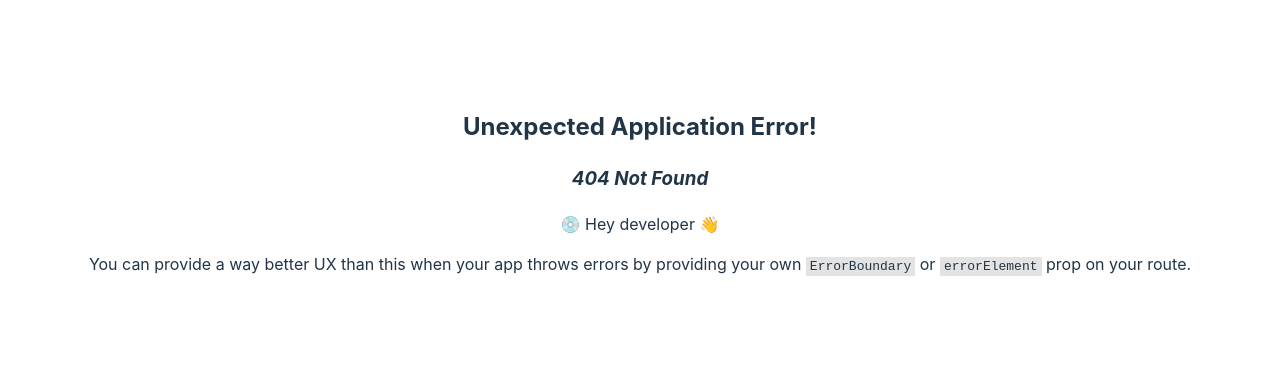
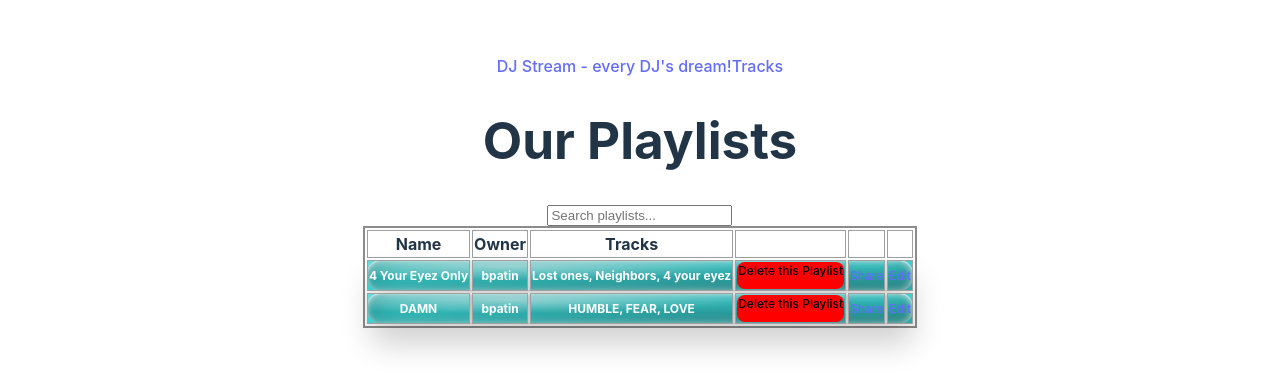
Before and after one commit to mattdeandrade/FRONT-Capstone-DJ, a React (Vite) app in the folder FrontDJ/: page /playlists in a window 1280 px wide. Before the commit this address had no page. Shown: the part 209-600 px from the top of the page. Built offline with nearby package versions, Linux system fonts and the light colour scheme.

Commit message:
Modified structure of code to test dummy playlist  data out while the backend finishes up

```diff
--- a/FrontDJ/src/features/Playlist/EditPlaylist.jsx
+++ b/FrontDJ/src/features/Playlist/EditPlaylist.jsx
@@ -5,54 +5,68 @@ import { useGetPlaylistQuery, useEditPlaylistMutation } from "./PlaylistSlice";
 export default function EditPlaylist() {
   const { id } = useParams();
   const navigate = useNavigate();
-  const {
-    data: playlist,
-    error: fetchError,
-    isLoading: fetchLoading,
-  } = useGetPlaylistQuery(id);
-  const [editPlaylist] = useEditPlaylistMutation();
+  // const {
+  //   data: playlist,
+  //   error: fetchError,
+  //   isLoading: fetchLoading,
+  // } = useGetPlaylistQuery(id);
+  // const [editPlaylist] = useEditPlaylistMutation();
 
   const [formData, setFormData] = useState({
     name: "",
     description: "",
-    trackIds: [],
+    tracks: [],
   });
   const [loading, setLoading] = useState(false);
   const [error, setError] = useState(null);
+  const playlist = {
+    id: 1,
+    name: "4 Your Eyez Only",
+    description:
+      "Lorem ipsum dolor, sit amet consectetur adipisicing elit. Laborum soluta natus illum consequatur atque unde earum aspernatur repudiandae magni laboriosam esse fugiat, labore nihil, accusantium ea iste? Culpa, nulla deleniti?",
+    ownerId: 1,
+    owner: { username: "bpatin" },
+    tracks: [
+      { id: 1, trackName: "Lost ones" },
+      { id: 2, trackName: "Neighbors" },
+      { id: 3, trackName: "4 your eyez" },
+    ],
+  };
 
   useEffect(() => {
     if (playlist) {
       setFormData({
         name: playlist.name,
         description: playlist.description,
-        trackIds: playlist.trackIds || [],
+        tracks: playlist.tracks || [],
       });
     }
-  }, [playlist]);
+  }, []);
 
-  const handleSubmit = async (event) => {
-    event.preventDefault();
-    setLoading(true);
-    setError(null);
+  // const handleSubmit = async (event) => {
+  //   event.preventDefault();
+  //   setLoading(true);
+  //   setError(null);
 
-    try {
-      await editPlaylist({ id, ...formData }).unwrap();
-      navigate("/playlists");
-    } catch (e) {
-      console.error(e);
-      setError("Failed to update playlist. Please try again.");
-    } finally {
-      setLoading(false);
-    }
-  };
+  //   try {
+  //     await editPlaylist({ id, ...formData }).unwrap();
+  //     navigate("/playlists");
+  //   } catch (e) {
+  //     console.error(e);
+  //     setError("Failed to update playlist. Please try again.");
+  //   } finally {
+  //     setLoading(false);
+  //   }
+  // };
 
-  if (fetchLoading) return <p>Loading playlist...</p>;
-  if (fetchError) return <p>Error loading playlist: {fetchError.message}</p>;
+  // if (fetchLoading) return <p>Loading playlist...</p>;
+  // if (fetchError) return <p>Error loading playlist: {fetchError.message}</p>;
 
   return (
-    <form onSubmit={handleSubmit} className="edit-playlist-form">
+    <form onSubmit={() => {}} className="edit-playlist-form">
+      {/* <form onSubmit={handleSubmit} className="edit-playlist-form"> */}
       <h2>Edit Playlist</h2>
-      {error && <p className="error">{error}</p>}
+      {/* {error && <p className="error">{error}</p>} */}
 
       <label>
         Name
@@ -81,8 +95,8 @@ export default function EditPlaylist() {
       <label>
         Tracks (comma-separated IDs)
         <input
-          name="trackIds"
-          value={formData.trackIds.join(",")}
+          name="tracks"
+          value={formData.tracks.map((track) => track.trackName).join(", ")}
           onChange={(e) =>
             setFormData({
               ...formData,
--- a/FrontDJ/src/features/Playlist/PlaylistList.jsx
+++ b/FrontDJ/src/features/Playlist/PlaylistList.jsx
@@ -10,30 +10,54 @@ import { SharePlaylist } from "./SharePlaylist.jsx"; //Imports the SharePlaylist
 
 export default function PlaylistList() {
   //^-Defines the PlaylistList component
-  const token = useSelector(selectToken); //Uses the useSelector hook to retrieve the authentication token from the Redux store, determining if the user is logged in.
-  const navigate = useNavigate(); //Initializes the navigate function to programmatically change routes in the app.
-  const { data: playlists = [], isLoading, error } = useGetPlaylistsQuery(); //Calls useGetPlaylistsQuery to fetch playlists, destructuring the response into playlists, isLoading, and error.
+  // const token = useSelector(selectToken); //Uses the useSelector hook to retrieve the authentication token from the Redux store, determining if the user is logged in.
+  // const navigate = useNavigate(); //Initializes the navigate function to programmatically change routes in the app.
+  // const { data: playlists = [], isLoading, error } = useGetPlaylistsQuery(); //Calls useGetPlaylistsQuery to fetch playlists, destructuring the response into playlists, isLoading, and error.
   const [filter, setFilter] = useState(""); // State for filtering playlists
   // ^-manages the search input for filtering playlists.
   const [selectedPlaylist, setSelectedPlaylist]= useState(null);
+  const playlists = [
+    {
+      id: 1,
+      name: "4 Your Eyez Only",
+      description:
+        "Lorem ipsum dolor, sit amet consectetur adipisicing elit. Laborum soluta natus illum consequatur atque unde earum aspernatur repudiandae magni laboriosam esse fugiat, labore nihil, accusantium ea iste? Culpa, nulla deleniti?",
+      ownerId: 1,
+      owner: { username: "bpatin" },
+      tracks: [
+        { id: 1, trackName: "Lost ones" },
+        { id: 2, trackName: "Neighbors" },
+        { id: 3, trackName: "4 your eyez" },
+      ],
+    },
+    {
+      id: 2,
+      name: "DAMN",
+      description:
+        "Lorem ipsum dolor, sit amet consectetur adipisicing elit. Laborum soluta natus illum consequatur atque unde earum aspernatur repudiandae magni laboriosam esse fugiat, labore nihil, accusantium ea iste? Culpa, nulla deleniti?",
+      ownerId: 1,
+      owner: { username: "bpatin" },
+      tracks: [
+        { id: 4, trackName: "HUMBLE" },
+        { id: 5, trackName: "FEAR" },
+        { id: 6, trackName: "LOVE" },
+      ],
+    },
+  ];
+
 
   // Loading and error handling
-  if (isLoading) {
-    return <p>Loading Playlists...</p>;
-  }
+  // if (isLoading) {
+  //   return <p>Loading Playlists...</p>;
+  // }
 
-  if (error) {
-    return <p>{error.message}</p>;
-  }
+  // if (error) {
+  //   return <p>{error.message}</p>;
+  // }
 
   if (!playlists.length) {
     return <p>There are no playlists.</p>;
   }
-
-  // Filter playlists based on user input
-  const filteredPlaylists = playlists.filter((playlist) =>
-    playlist.name.toLowerCase().includes(filter.toLowerCase())
-  );
 
   return (
     <>
@@ -63,8 +87,8 @@ export default function PlaylistList() {
           </tr>
         </thead>
         <tbody>
-          {/* Maps over the filteredPlaylists array, rendering a table row for each playlist. Each row has a unique key set to the playlist ID. */}
-          {filteredPlaylists.map((playlist) => (
+          {/* Maps over the playlists array created above, rendering a table row for each playlist. Each row has a unique key set to the playlist ID. */}
+          {playlists.map((playlist) => (
             <tr key={playlist.id} className="blue-green">
               {/* Displays the name and ID of the current playlist in a heading. */}
               <td>{playlist.name}</td>
@@ -87,12 +111,12 @@ export default function PlaylistList() {
         </tbody>
       </table>
 
-      {/* Show Add and Share Playlist forms if user is logged in */}
-      {token && (
+
+      {/* {token && (
         <div>
           <AddPlaylistForm />
         </div>
-      )}
+      )} */}
     </>
   );
 }
```
Also changed, not shown: FrontDJ/src/App.jsx (+7 -3 lines).
